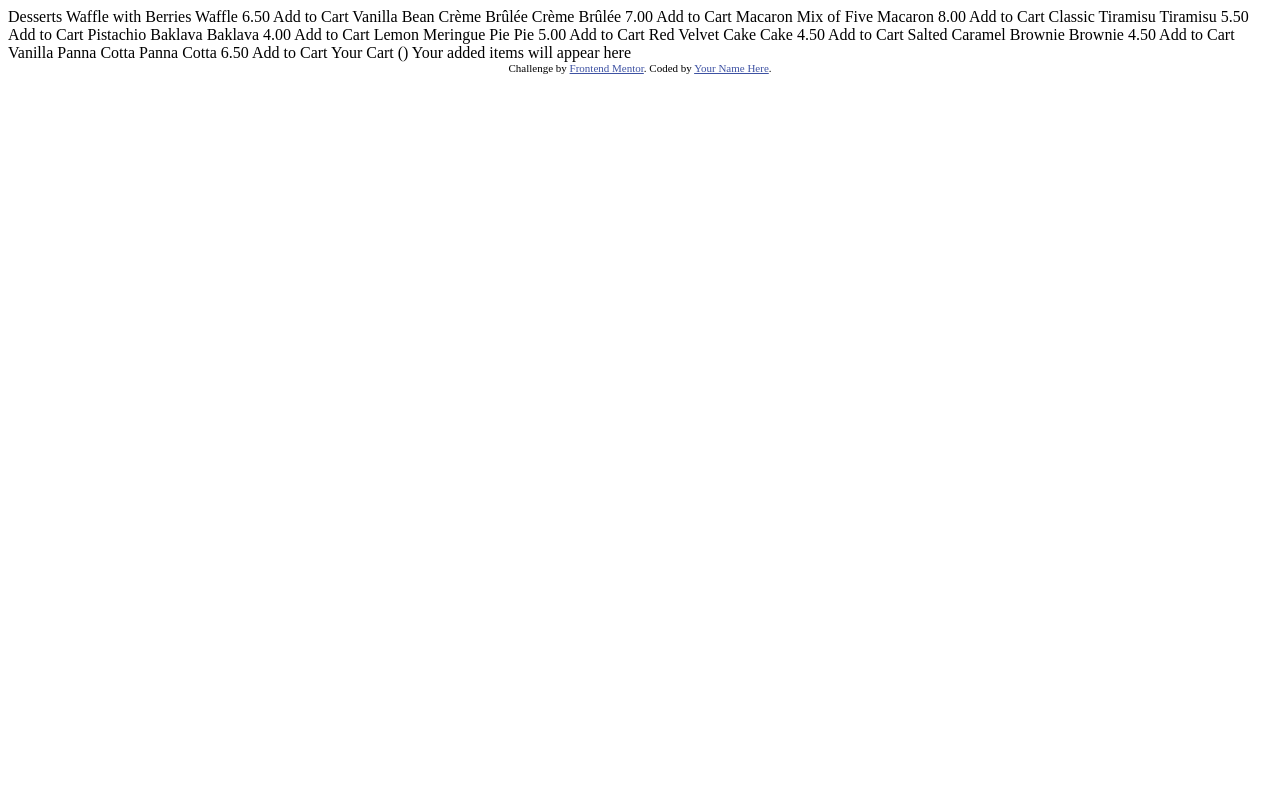
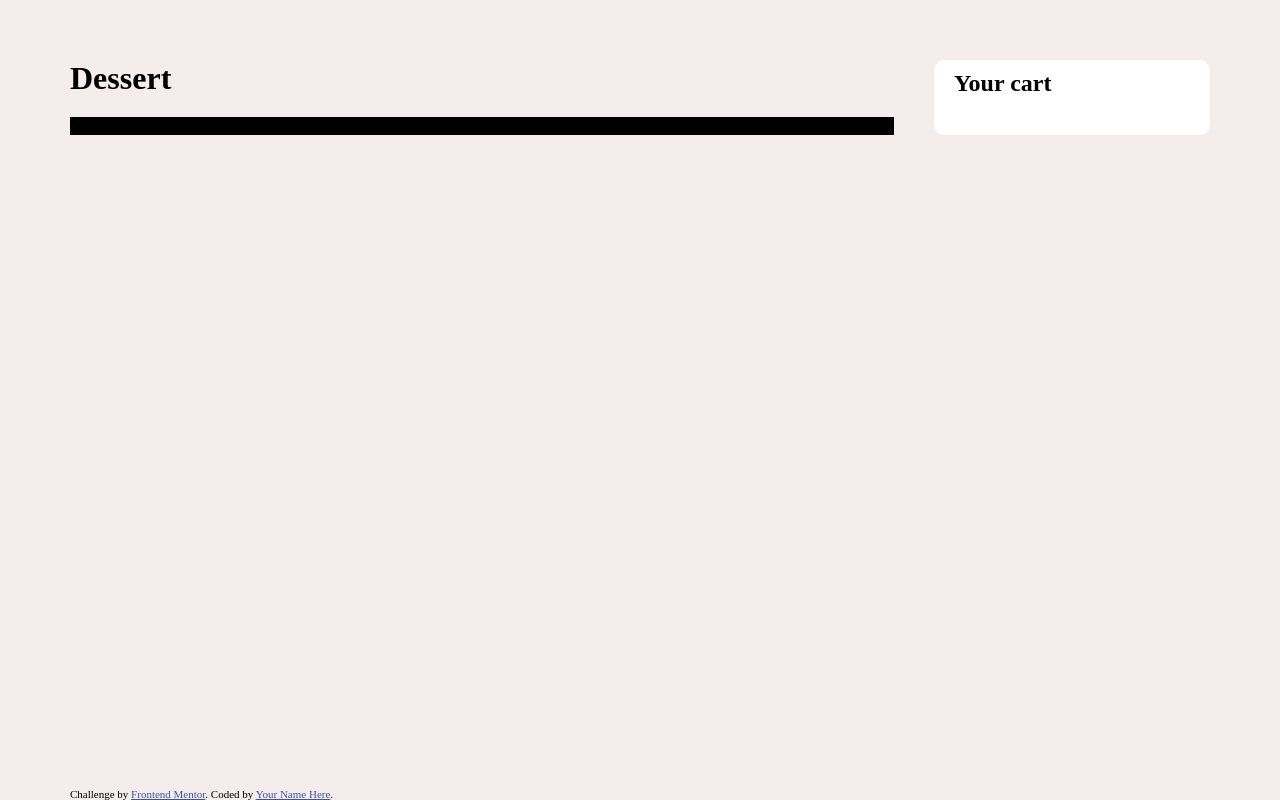
Before and after one commit to arachoxs/Product-list-with-cart, a plain HTML site: page index.html in a window 1280 px wide. Drawn offline with Linux system fonts and the light colour scheme.

Commit message:
inclusion de styles and scripts

```diff
--- a/index.html
+++ b/index.html
@@ -5,18 +5,36 @@
   <meta name="viewport" content="width=device-width, initial-scale=1.0"> <!-- displays site properly based on user's device -->
 
   <link rel="icon" type="image/png" sizes="32x32" href="./assets/images/favicon-32x32.png">
+  <link rel="stylesheet" href="styles.css">
 
   <title>Frontend Mentor | Product list with cart</title>
 
+  <script src="./script.js" defer></script>
+
   <!-- Feel free to remove these styles or customise in your own stylesheet 👍 -->
   <style>
-    .attribution { font-size: 11px; text-align: center; }
+    .attribution { font-size: 11px; text-align: center; position: absolute; bottom: 0; }
     .attribution a { color: hsl(228, 45%, 44%); }
   </style>
 </head>
 <body>
 
-  Desserts
+  <main id="menuCart">
+    <h1>Dessert</h1>
+    <div id="cart">
+      <p>hola</p>
+    </div>
+
+  </main>
+
+  <aside id="cartSelection">
+    <h2>Your cart</h2>
+  </aside>
+
+
+
+<!--
+   Desserts
 
   Waffle with Berries
   Waffle
@@ -63,8 +81,10 @@
   6.50
   Add to Cart
 
-  Your Cart (<!-- Quantity -->)
+  Your Cart
   Your added items will appear here
+-->
+
 
   <div class="attribution">
     Challenge by <a href="https://www.frontendmentor.io?ref=challenge">Frontend Mentor</a>.
--- /dev/null
+++ b/styles.css
@@ -0,0 +1,45 @@
+:root {
+    --red: hsl(14, 86%, 42%);
+    --green: hsl(159, 69%, 38%);
+    --rose-50: hsl(20, 50%, 98%);
+    --rose-100: hsl(13, 31%, 94%);
+    --rose-300: hsl(14, 25%, 72%);
+    --rose-400: hsl(7, 20%, 60%);
+    --rose-500: hsl(12, 20%, 44%);
+    --rose-900: hsl(14, 65%, 9%);
+}
+
+*{
+    padding: 0;
+    margin: 0;
+    box-sizing: border-box;
+}
+
+body{
+    display:flex;
+    flex-direction: row;
+    background-color: var(--rose-100);
+    padding: 60px 70px ;
+    gap: 40px;
+
+}
+
+#menuCart{
+    display: flex;
+    flex-direction: column;
+    width: 75%;
+    gap: 20px;
+}
+
+#cart{
+    display:flex;
+    flex-wrap: wrap;
+    background-color: black;
+}
+
+#cartSelection{
+    width: 25%;
+    background-color: white;
+    padding: 10px 20px;
+    border-radius: 10px;
+}
```
Also changed, not shown: script.js (added).
